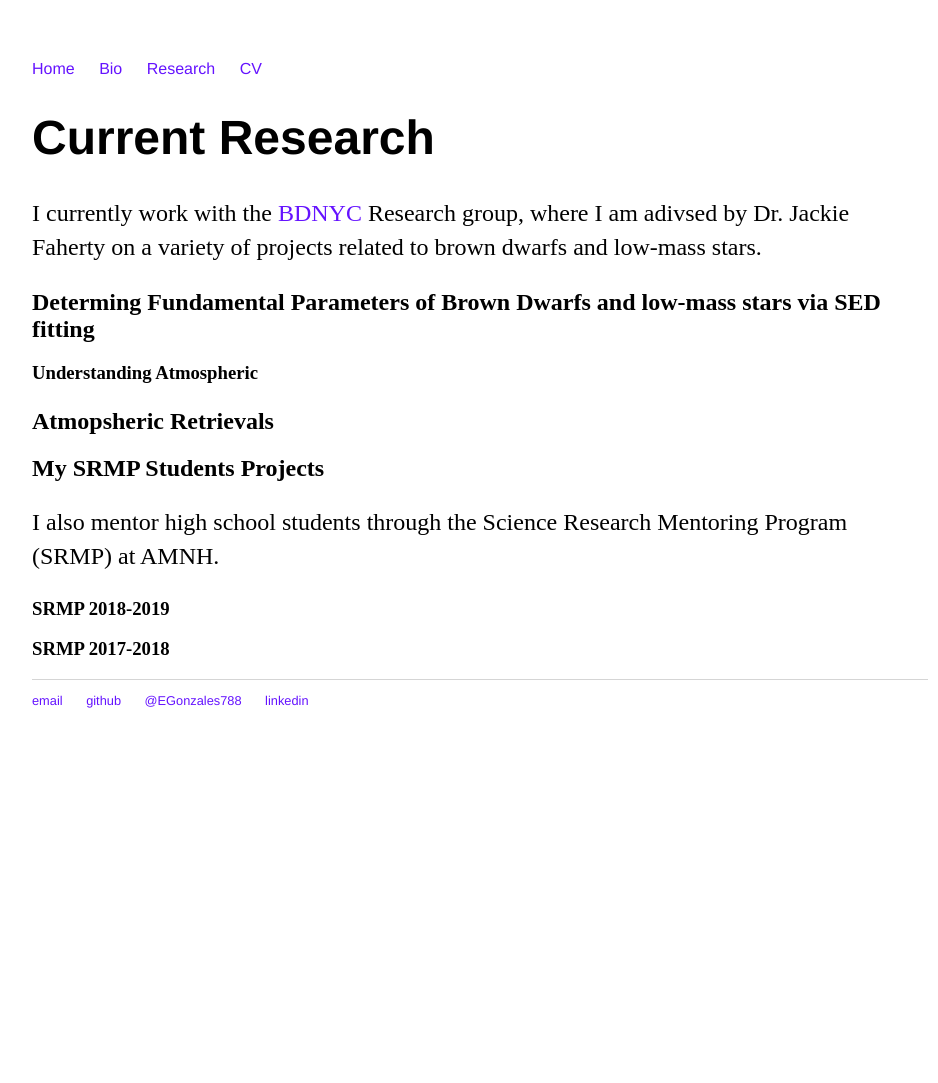
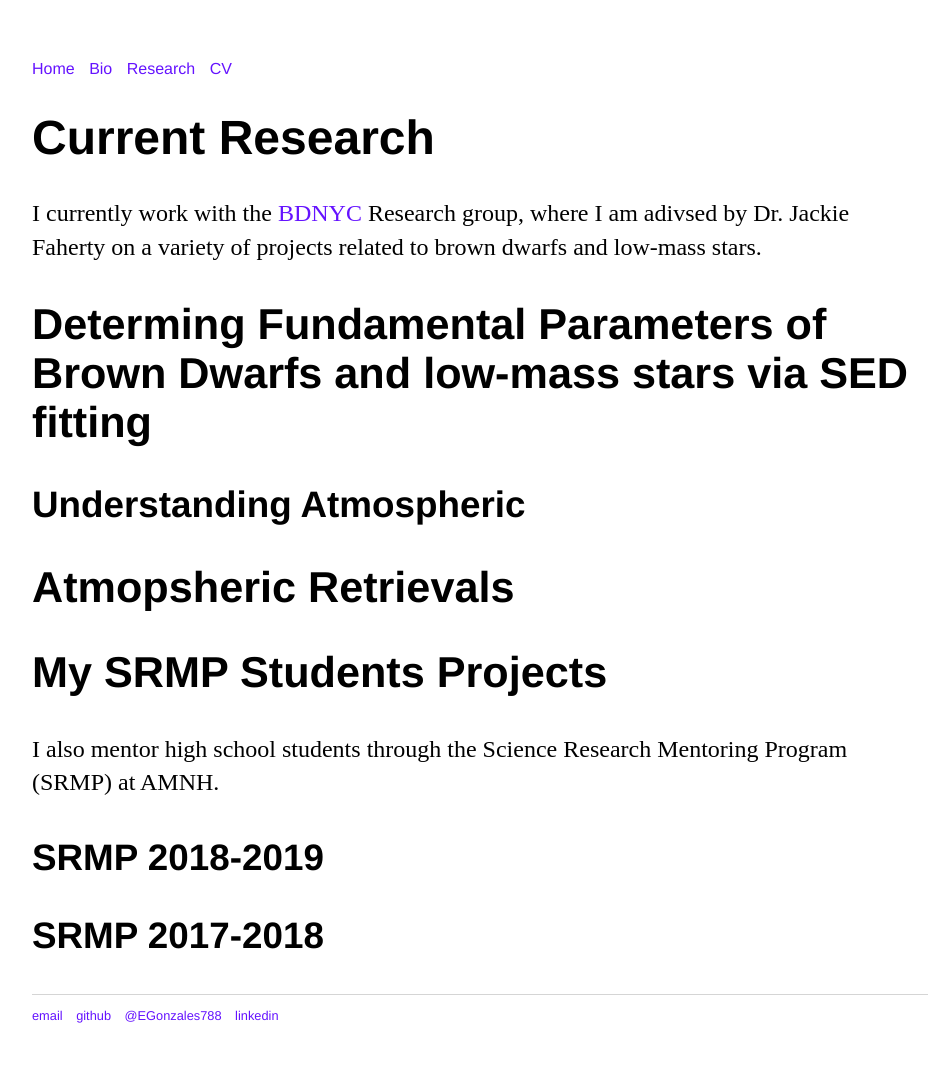
Before and after one commit to ECGonzales/ECGonzales.github.io, a Jekyll site: the page built from Research/index.html, in a window 1280 px wide. Shown: the whole page, without its empty margins (160-1098 px from the left). Built offline with Jekyll 4.4.1, drawn with Linux system fonts in a browser that asks for light colours; before the commit the page ends 900 px from its top, so only the background shows below that.

Commit message:
Update main.css
Reformatted and added in header sizes

```diff
--- a/css/main.css
+++ b/css/main.css
@@ -1,42 +1,26 @@
-body {
-    margin: 60px auto;
-    width: 70%;
-}
-nav ul, footer ul {
-    font-family:'Helvetica', 'Arial', 'Sans-Serif';
-    padding: 0px;
-    list-style: none;
-    font-weight: normal;
-}
-nav ul li, footer ul li {
-    display: inline;
-    margin-right: 20px;
-}
+body {margin: 60px auto; width: 70%;}
+
+nav ul, footer ul {font-family:'Helvetica', 'Arial', 'Sans-Serif'; padding: 0px; list-style: none; font-weight: normal;}
+nav ul li, footer ul li {display: inline; margin-right: 10px;}
+
 /* This is the font styles for the header and footer info, i.e Home button and twitter links*/
-a {
-    text-decoration: none;
-    color: #6513FF;
-}
+a {text-decoration: none; color: #6513FF;}
+
 /* Modifies the text when you hover over it*/
-a:hover {
-    font-weight: bold;
-}
-/* Font for headersand text sized h1 */
-h1 {
-    font-size: 3em;
-    font-family:'Helvetica', 'Arial', 'Sans-Serif';
-}
+a:hover {font-weight: bold;}
+
+/* Font sizes for Headers*/
+h1, h2, h3, h4 {font-family:'Helvetica', 'Arial', 'Sans-Serif';}
+h1 { font-size: 3em;  }
+h2 { font-size: 2.7em; }
+h3 { font-size: 2.3em; }
+h4 { font-size: 1.9em; }
+
 /* This is the font styles and such for the main body of the page*/
-p {
-    font-size: 1.5em;
-    line-height: 1.4em;
-    color: #000000;
-}
-footer {
-    border-top: 1px solid #d5d5d5;
-    font-size: .8em;
-}
+p {font-size: 1.5em; line-height: 1.4em; color: #000000;}
+footer {border-top: 1px solid #d5d5d5; font-size: .8em;}
 
+/* Not Sure what these two lines do*/
 ul.posts {
     margin: 20px auto 40px;
     font-size: 1.5em;
```
